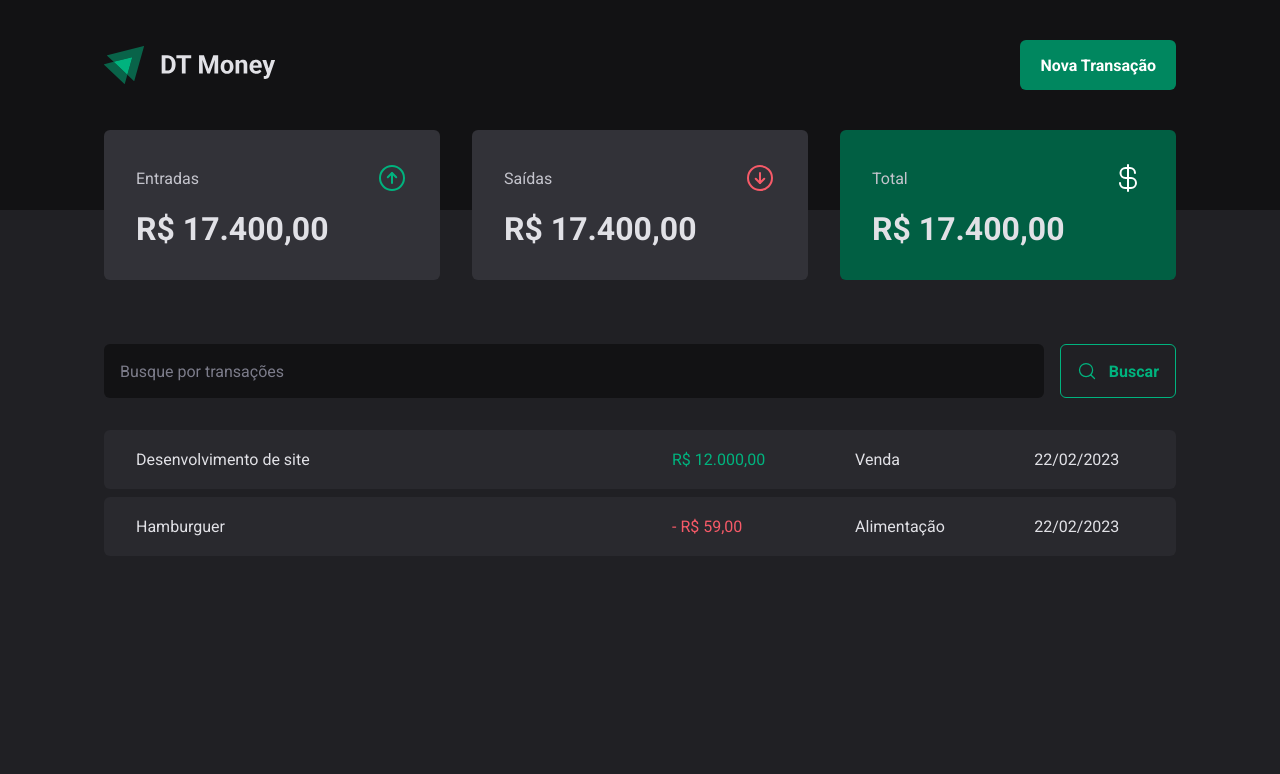
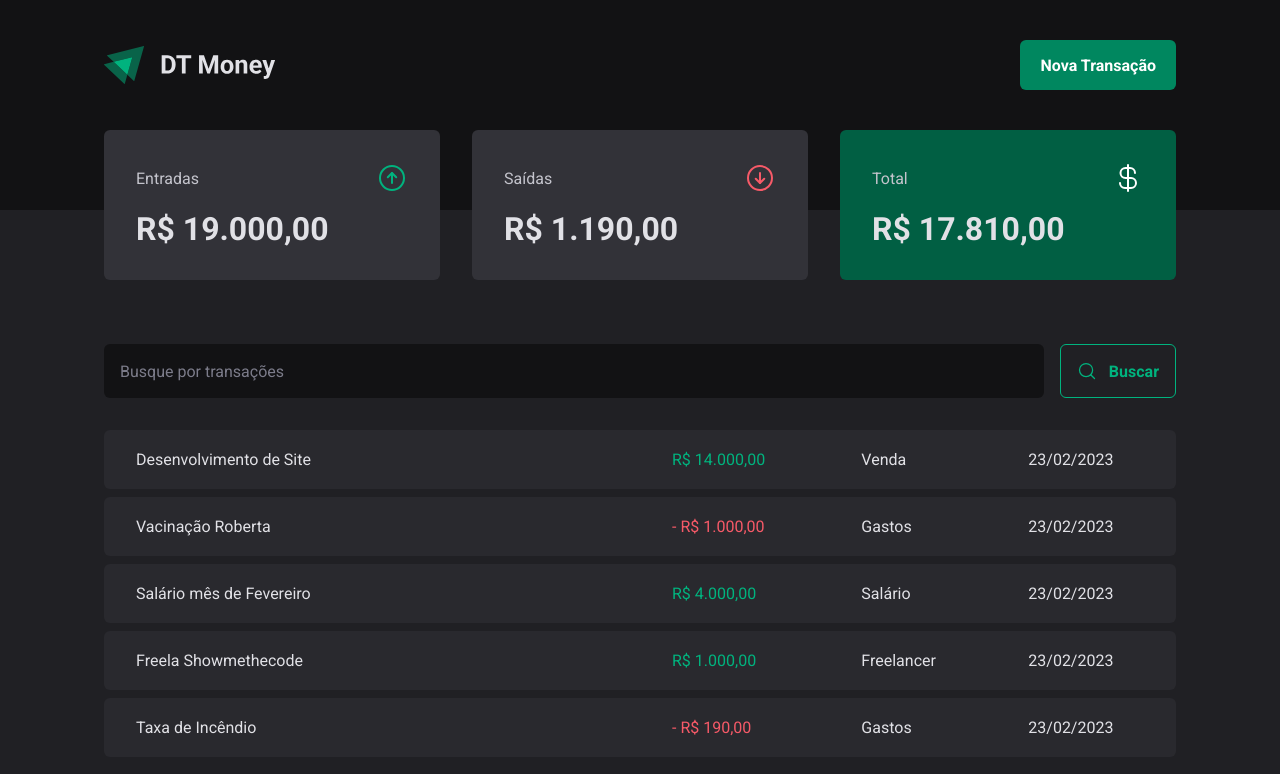
Before and after one commit to dimascamillo/controlefinanceiro, a React (Vite) app: page / in a window 1280 px wide. Shown: the top 774 px of the page. Built offline with nearby package versions, Linux system fonts and the light colour scheme; data requests are answered from the project's data file.

Commit message:
News Features in Project

```diff
--- a/package.json
+++ b/package.json
@@ -6,7 +6,8 @@
   "scripts": {
     "start": "vite",
     "build": "tsc && vite build",
-    "preview": "vite preview"
+    "preview": "vite preview",
+    "server": "json-server server.json -w -d 500"
   },
   "dependencies": {
     "@radix-ui/react-dialog": "^1.0.2",
@@ -21,6 +22,7 @@
     "@types/react": "^18.0.27",
     "@types/react-dom": "^18.0.10",
     "@vitejs/plugin-react": "^3.1.0",
+    "json-server": "^0.17.2",
     "typescript": "^4.9.3",
     "vite": "^4.1.0"
   }
--- /dev/null
+++ b/server.json
@@ -0,0 +1,44 @@
+{
+  "transactions": [
+    {
+      "id": 1,
+      "description": "Desenvolvimento de Site",
+      "type": "income",
+      "category": "Venda",
+      "price": 14000,
+      "createdAt": "2023-02-23T14:30:40.103Z"
+    },
+    {
+      "id": 2,
+      "description": "Vacinação Roberta",
+      "type": "outcome",
+      "category": "Gastos",
+      "price": 1000,
+      "createdAt": "2023-02-23T14:33:40.103Z"
+    },
+    {
+      "id": 3,
+      "description": "Salário mês de Fevereiro",
+      "type": "income",
+      "category": "Salário",
+      "price": 4000,
+      "createdAt": "2023-02-23T14:30:40.103Z"
+    },
+    {
+      "id": 4,
+      "description": "Freela Showmethecode",
+      "type": "income",
+      "category": "Freelancer",
+      "price": 1000,
+      "createdAt": "2023-02-23T14:30:40.103Z"
+    },
+    {
+      "id": 5,
+      "description": "Taxa de Incêndio",
+      "type": "outcome",
+      "category": "Gastos",
+      "price": 190,
+      "createdAt": "2023-02-23T14:33:40.103Z"
+    }
+  ]
+}
--- a/src/App.tsx
+++ b/src/App.tsx
@@ -1,4 +1,5 @@
 import { ThemeProvider } from "styled-components";
+import { TransactionProvider } from "./contexts/TransactionsContext";
 import { Transactions } from "./pages/Transactions";
 import { GlobalStyle } from "./styles/global";
 import { defaultTheme } from "./styles/themes/default";
@@ -8,7 +9,10 @@
   return (
    <ThemeProvider theme={defaultTheme}>
     <GlobalStyle />
+
+    <TransactionProvider>
       <Transactions />
+    </TransactionProvider>
    </ThemeProvider>
   )
 }
--- a/src/components/Summary/index.tsx
+++ b/src/components/Summary/index.tsx
@@ -1,7 +1,33 @@
 import { SummaryCard, SummaryContainer } from "./styles";
 import {ArrowCircleDown, ArrowCircleUp, CurrencyDollar} from 'phosphor-react';
+import { useContext } from "react";
+import { TransactiosnContext } from "../../contexts/TransactionsContext";
+import { priceFormatter } from "../../utils/formatter";
 
 export function Summary() {
+
+  const { transactions } = useContext(TransactiosnContext)
+
+  const summary = transactions.reduce(
+    (acc, transaction) => {
+
+      if(transaction.type === 'income') {
+        acc.income += transaction.price;
+        acc.total += transaction.price;
+      } else {
+        acc.outcome += transaction.price;
+        acc.total -= transaction.price;
+      }
+
+      return acc
+    },
+     {
+      income: 0,
+      outcome: 0,
+      total: 0
+    }
+  );
+
   return (
     <SummaryContainer>
       <SummaryCard>
@@ -10,7 +36,7 @@
           <ArrowCircleUp size={32} color="#00b37e"/>
         </header>
 
-        <strong>R$ 17.400,00</strong>
+        <strong>{priceFormatter.format(summary.income)}</strong>
       </SummaryCard>
 
       <SummaryCard>
@@ -19,7 +45,7 @@
           <ArrowCircleDown size={32} color="#f75a68"/>
         </header>
 
-        <strong>R$ 17.400,00</strong>
+        <strong>{priceFormatter.format(summary.outcome)}</strong>
       </SummaryCard>
 
       <SummaryCard variant="green">
@@ -28,7 +54,7 @@
           <CurrencyDollar size={32} color="#fff"/>
         </header>
 
-        <strong>R$ 17.400,00</strong>
+        <strong>{priceFormatter.format(summary.total)}</strong>
       </SummaryCard>
     </SummaryContainer>
   );
--- /dev/null
+++ b/src/contexts/TransactionsContext.tsx
@@ -0,0 +1,42 @@
+import { createContext, ReactNode, useEffect, useState } from "react";
+
+interface Transaction {
+  id: number;
+  description: string;
+  type: 'income' | 'outcome';
+  price: number;
+  category: string;
+  createdAt: string;
+}
+
+interface TransactionContextType {
+  transactions: Transaction[];
+}
+
+interface TransactionsProviderProps {
+  children: ReactNode;
+}
+
+export const TransactiosnContext = createContext({} as TransactionContextType);
+
+export function TransactionProvider({ children }: TransactionsProviderProps) {
+
+  const [transactions, setTransactions] = useState<Transaction[]>([]);
+
+  async function Transactions() {
+    const response = await  fetch('http://localhost:3000/transactions');
+    const data = await response.json();
+
+    setTransactions(data);
+  }
+
+  useEffect(()=> {
+    Transactions();
+  }, [])
+
+  return(
+    <TransactiosnContext.Provider value={{transactions}}>
+      {children}
+    </TransactiosnContext.Provider>
+  );
+}
--- a/src/pages/Transactions/index.tsx
+++ b/src/pages/Transactions/index.tsx
@@ -2,8 +2,14 @@
 import { Summary } from "../../components/Summary";
 import { SearchForm } from "../../components/SearchForm";
 import { TransactionsContainer, TransitionsTable, PriceHighlight } from "./styles";
+import { TransactiosnContext } from "../../contexts/TransactionsContext";
+import { useContext } from "react";
+import { dateFormatter, priceFormatter } from "../../utils/formatter";
 
 export function Transactions() {
+
+  const {transactions} = useContext(TransactiosnContext);
+
   return (
     <>
       <Header />
@@ -15,27 +21,23 @@
 
         <TransitionsTable>
           <tbody>
-            <tr>
-              <td width="50%">Desenvolvimento de site</td>
-              <td>
-                <PriceHighlight variant="income">
-                  R$ 12.000,00
-                </PriceHighlight>
-              </td>
-              <td>Venda</td>
-              <td>22/02/2023</td>
-            </tr>
 
-            <tr>
-              <td width="50%">Hamburguer</td>
-              <td>
-                <PriceHighlight variant="outcome">
-                  - R$ 59,00
-                </PriceHighlight>
-              </td>
-              <td>Alimentação</td>
-              <td>22/02/2023</td>
-            </tr>
+            {transactions.map(transaction => {
+              return(
+                <tr key={transaction.id}>
+                <td width="50%">{transaction.description}</td>
+                <td>
+                  <PriceHighlight variant={transaction.type}>
+                    {transaction.type === 'outcome' && '- '}
+                    {priceFormatter.format(transaction.price)}
+                  </PriceHighlight>
+                </td>
+                <td>{transaction.category}</td>
+                <td>{dateFormatter.format(new Date(transaction.createdAt))}</td>
+              </tr>
+              );
+            })}
+
           </tbody>
         </TransitionsTable>
       </TransactionsContainer>
--- /dev/null
+++ b/src/utils/formatter.ts
@@ -0,0 +1,6 @@
+export const dateFormatter = new Intl.DateTimeFormat('pt-BR');
+
+export const priceFormatter = new Intl.NumberFormat('pt-BR', {
+  style: 'currency',
+  currency: 'BRL'
+});
```
Also changed, not shown: 1 other file (tests, documents, lock files or other folders).
